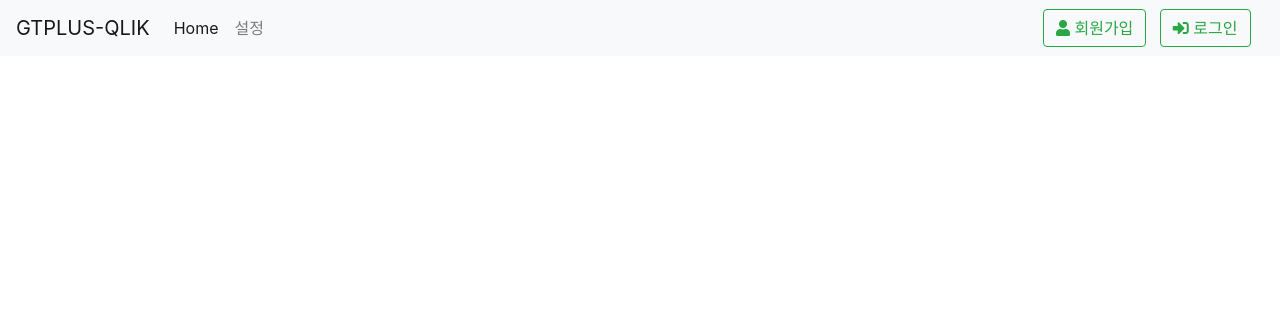
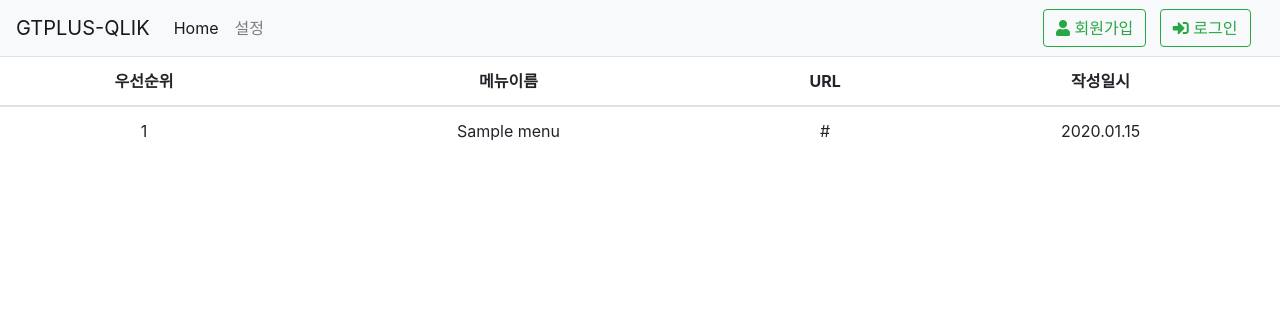
Before and after one commit to HyunAm0225/gt-qlik, a Django app: template menu/templates/menu_list.html in a window 1280 px wide. Shown: the top 316 px of the page. Run offline with Django 3.2, Linux system fonts and the light colour scheme; the template is opened without the code that fills it: most values are stand-ins (such as "Sample title", 1, 10 or a date in 2020); some libraries are stand-ins or nearby versions.

Commit message:
메뉴 리스트 구현

```diff
--- a/menu/templates/menu_list.html
+++ b/menu/templates/menu_list.html
@@ -1,7 +1,36 @@
 {% extends 'base.html' %}
 {% block content %}
 
+<style>
 
+</style>
+
+<table class="table table-hover" id = "maintable">
+    <thead>
+        <tr class="text-center">
+            <th>우선순위</th>
+            <th>메뉴이름</th>
+            <th>URL</th>
+            <th>작성일시</th>
+        </tr>
+    </thead>
+    <tbody>
+        {% if menu_list %}
+        {% for menu in menu_list %}
+        <tr class="text-center">
+            <td>{{ menu.menu_rank }}</td>
+            <td>{{ menu.title|truncatechars:30 }}</td>
+            <td>{{ menu.url }}</td>
+            <td>{{ menu.registered_date|date:'Y.m.d'}}</td>
+        </tr>
+        {% endfor %}
+        {% else %}
+        <tr class="text-center">
+            <td colspan="5">작성된 메뉴가 없습니다.</td>
+        </tr>
+        {% endif %}
+    </tbody>
+</table>
 
 
 
--- a/menu/views.py
+++ b/menu/views.py
@@ -14,6 +14,7 @@ class MenuListView(ListView):
 
     def get_queryset(self):
         menu_list = Menu.objects.order_by('menu_rank')
+        return menu_list
 
 def get_context_data(self,**kwargs):
     context = super().get_context_data(**kwargs)
```
